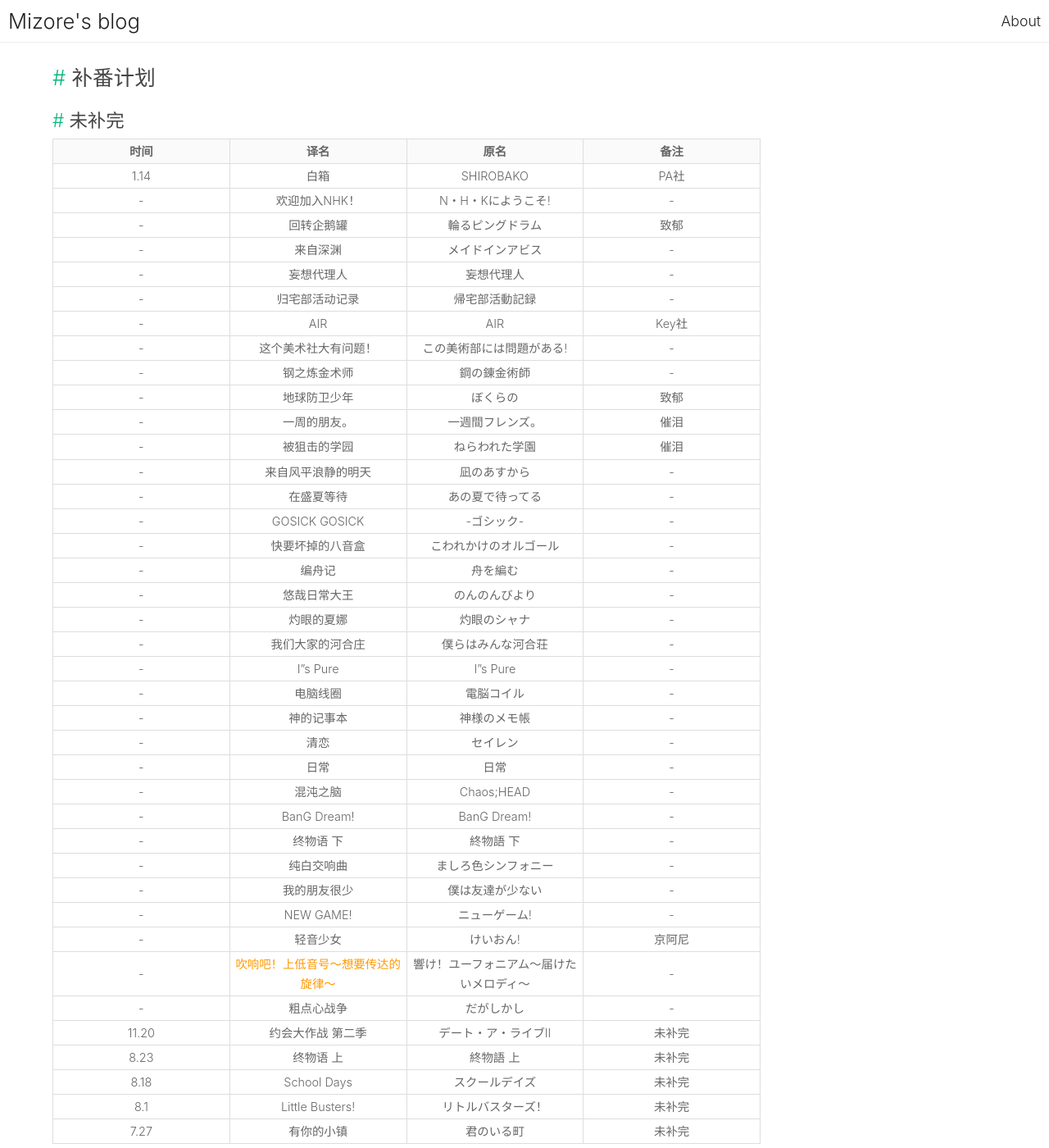
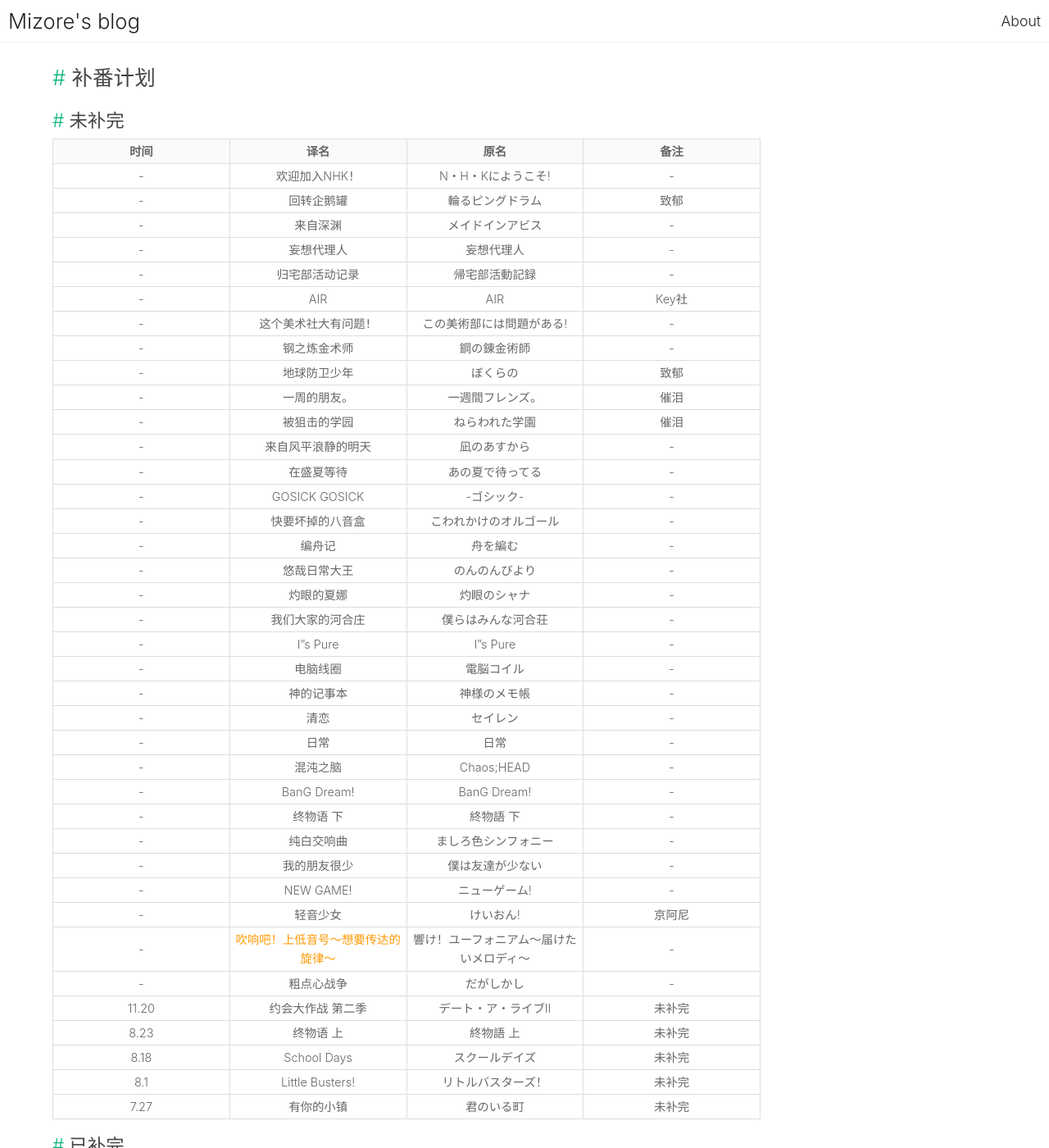
Before and after one commit to 0wQ/0wQ.github.io, a Jekyll site: the page built from _posts/2018-01-21-Bangumi.md, in a window 1280 px wide and 1400 px high. Shown: the whole window at 82% size. Built offline with Jekyll 4.4.1, drawn with Linux system fonts in a browser that asks for light colours; comment, search, counter and statistics services are not loaded.

Commit message:
Bangumi update

```diff
--- a/_posts/2018-01-21-Bangumi.md
+++ b/_posts/2018-01-21-Bangumi.md
@@ -11,7 +11,6 @@ excerpt: わたしが見たアニメと好きなアニメ。
 
 |时间|译名|原名|备注|
 |---|---|---|---|
-|1.14|白箱|SHIROBAKO|PA社|
 |-|欢迎加入NHK！|N・H・Kにようこそ!|-|
 |-|回转企鹅罐|輪るピングドラム|致郁|
 |-|来自深渊|メイドインアビス|-|
```
Also changed, not shown: other parts of _posts/2018-01-21-Bangumi.md (+1 -0 lines).
